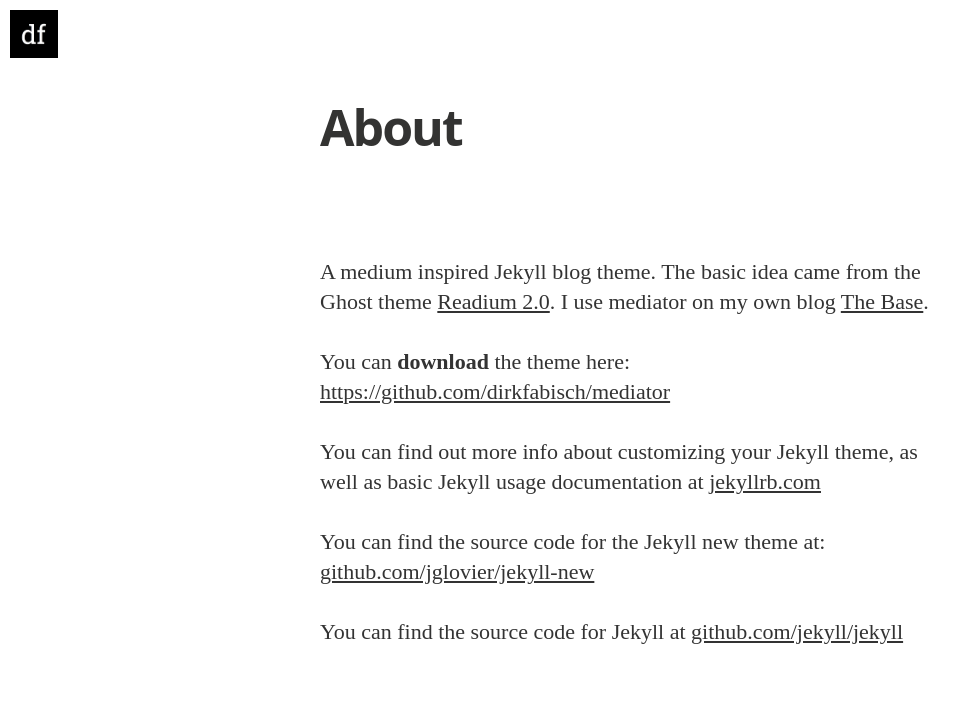
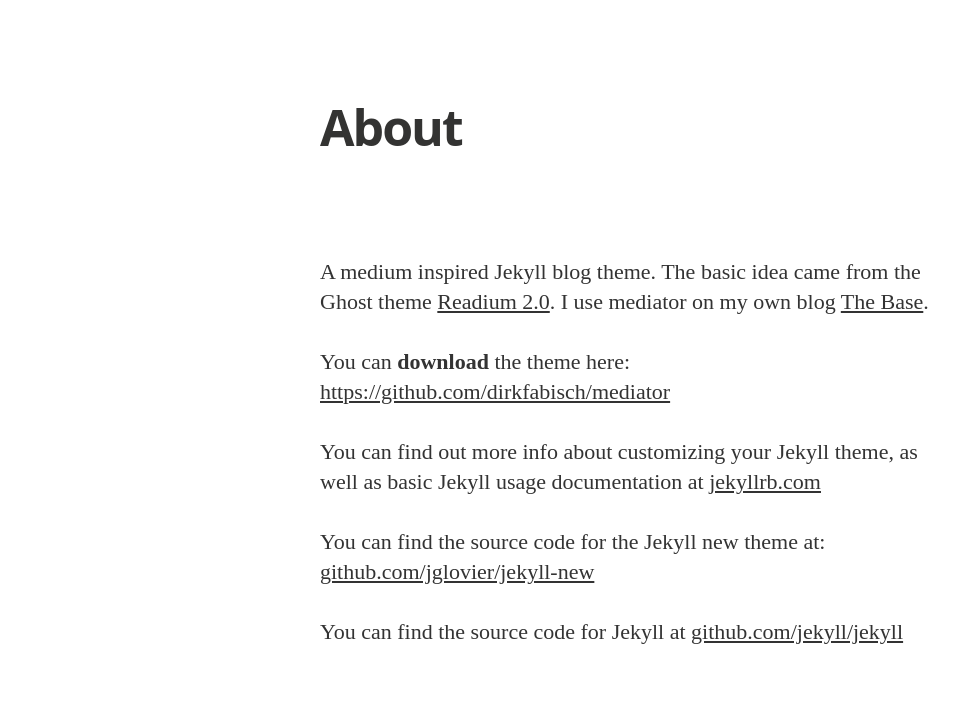
Before and after one commit to jrich8573/blog, a Jekyll site: the page built from about.md, in a window 1280 px wide. Shown: the top 717 px of the page, without its empty margins (0-980 px from the left). Built offline with Jekyll 4.4.1, drawn with Linux system fonts in a browser that asks for light colours; nearby versions of some CDN libraries; some web fonts are replaced; grey boxes are pictures that could not be loaded.

Commit message:
removed logos

```diff
--- a/_config.yml
+++ b/_config.yml
@@ -8,15 +8,15 @@
 description: > # this means to ignore newlines until "email:"
 email: jasonrich85@gmail.com
 #blog logo
-logo: "/assets/images/df_logo.jpg"
-float_logo: true # true, false (default)
+# logo: "/assets/images/df_logo.jpg"
+# float_logo: true # true, false (default)
 
 # blog cover
 cover: "/assets/images/cA4aKEIPQrerBnp1yGHv_IMG_9534-3-2.jpg"
 
 name: 'Jason Rich'
 author: 'Jason Rich'
-author_image: "/assets/images/author.jpg"
+# author_image: "/assets/images/author.jpg"
 
 paginate:	5
 
```
